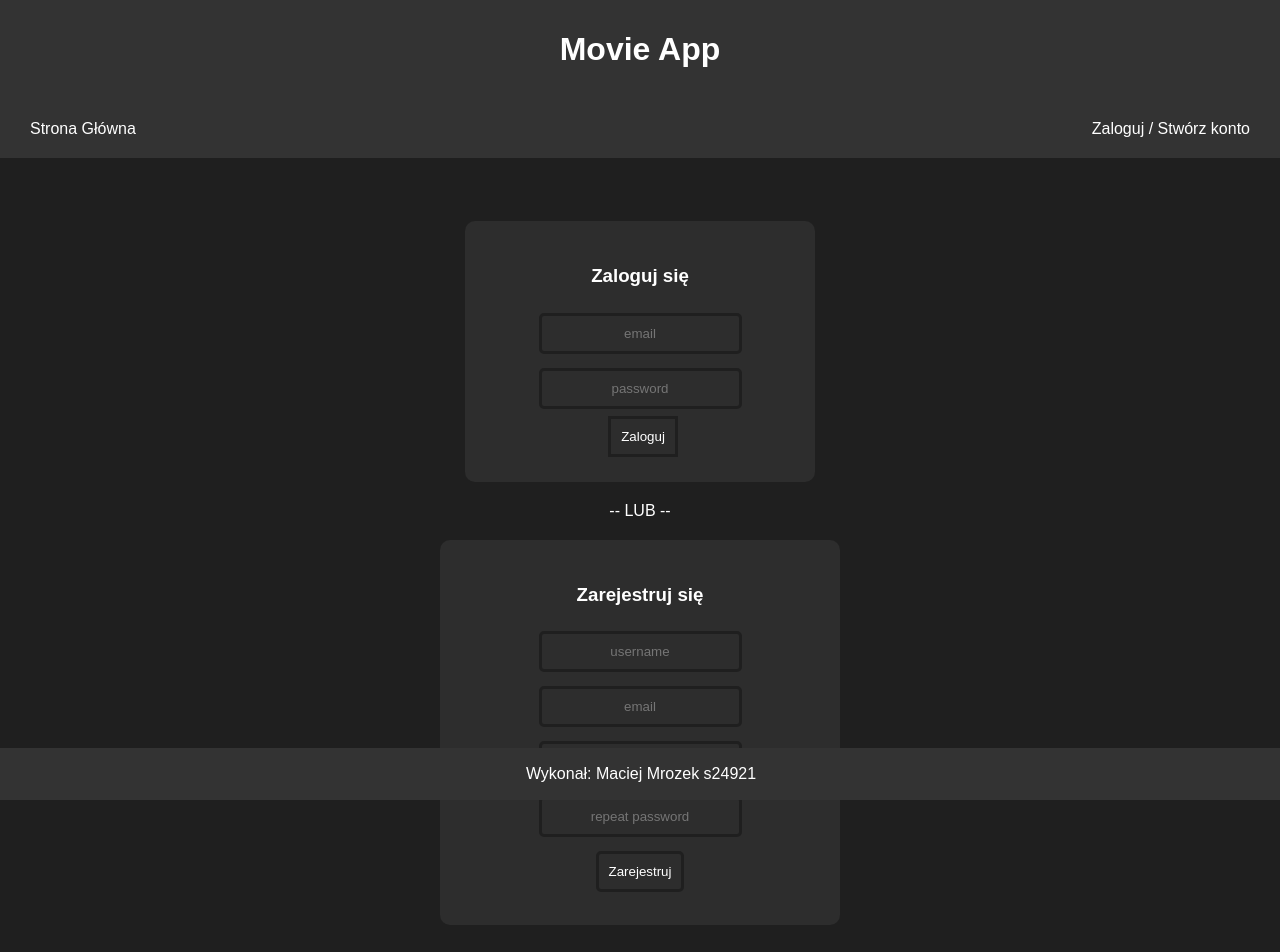
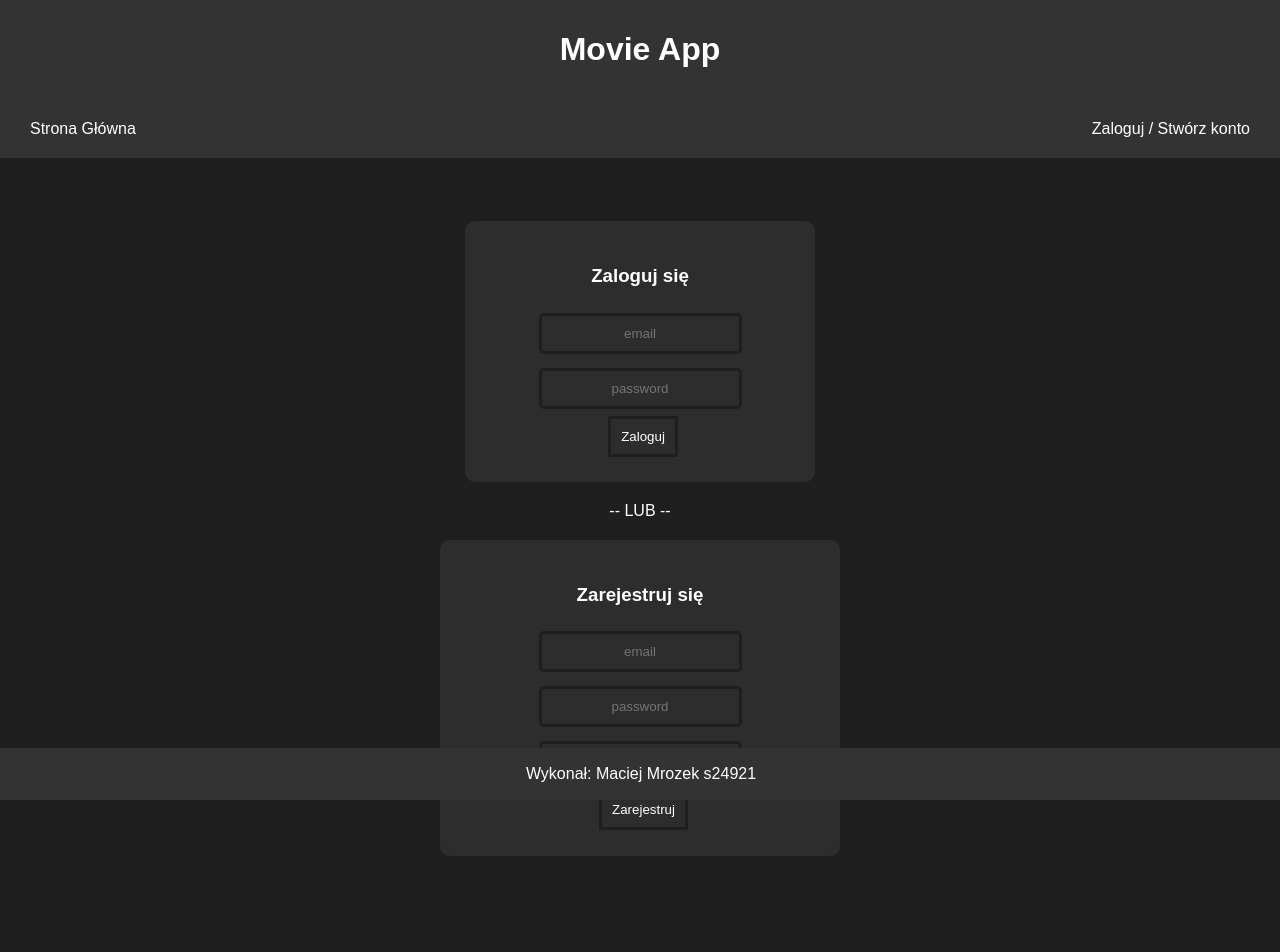
Before and after one commit to Mroxny/my-movie, a React (Create React App) app in the folder movie-app-front/: page /login in a window 1280 px wide. Shown: the top 952 px of the page. Built offline with nearby package versions, Linux system fonts and the light colour scheme.

Commit message:
Add register component

```diff
--- a/movie-app-front/src/components/LoginPage.js
+++ b/movie-app-front/src/components/LoginPage.js
@@ -1,43 +1,15 @@
 import React, {useState} from 'react';
 import LoginComponent from './LoginComponent';
+import RegisterComponent from './RegisterComponent';
 
 
 const LoginPage = () => {
 
-  const [regUsername, setRegUsername] = useState('');
-  const [regEmail, setRegEmail] = useState('');
-  const [regPassword1, setRegPassword1] = useState('');
-  const [regPassword2, setRegPassword2] = useState('');
-  const [regError, setRegError] = useState('');
 
 
 
-  const validateRegister = () => {
-    const emailRegex = /^[^\s@]+@[^\s@]+\.[^\s@]+$/;
 
-    if (regUsername.length < 3) {
-      setRegError('Nazwa użytkownika powinna mieć co najmniej 3 znaki');
-      return false;
-    }
 
-    if (!emailRegex.test(regEmail)) {
-      setRegError('Niepoprawny email');
-      return false;
-    }
-
-    if (regPassword1.length < 8) {
-      setRegError('Hasło powinno mieć co najmniej 8 znaków');
-      return false;
-    }
-
-    if (regPassword1 !== regPassword2) {
-      setRegError('Hasła się nie zgadzają');
-      return false;
-    }
-
-    setRegError('');
-    return true;
-  };
 
   return (
 
@@ -46,55 +18,7 @@ const LoginPage = () => {
 
         <p style={{ margin: '20px', textAlign: 'center' }}>-- LUB --</p>
 
-        <div className="register-block">
-          <h3>Zarejestruj się</h3>
-          <form action="./logged_index.html" onSubmit={(e) => e.preventDefault() || validateRegister()}>
-            <input
-              className="main-block-input"
-              type="text"
-              name="reg-username"
-              id="reg-username"
-              placeholder="username"
-              value={regUsername}
-              onChange={(e) => setRegUsername(e.target.value)}
-            />
-            <br />
-            <input
-              className="main-block-input"
-              type="email"
-              name="reg-email"
-              id="reg-email"
-              placeholder="email"
-              value={regEmail}
-              onChange={(e) => setRegEmail(e.target.value)}
-            />
-            <br />
-            <input
-              className="main-block-input"
-              type="password"
-              name="reg-password1"
-              id="reg-password1"
-              placeholder="password"
-              value={regPassword1}
-              onChange={(e) => setRegPassword1(e.target.value)}
-            />
-            <br />
-            <input
-              className="main-block-input"
-              type="password"
-              name="reg-password2"
-              id="reg-password2"
-              placeholder="repeat password"
-              value={regPassword2}
-              onChange={(e) => setRegPassword2(e.target.value)}
-            />
-            <br />
-            <input className="main-block-input" type="submit" value="Zarejestruj" />
-            <p className="error-msg" style={{ display: regError ? '' : 'none' }} id="reg-error">
-              {regError}
-            </p>
-          </form>
-        </div>
+        <RegisterComponent/>
       </div>
 
   );
--- /dev/null
+++ b/movie-app-front/src/components/RegisterComponent.js
@@ -0,0 +1,75 @@
+import React, {useState} from 'react';
+
+const RegisterComponent = () => {
+    const [regEmail, setRegEmail] = useState('');
+    const [regPassword1, setRegPassword1] = useState('');
+    const [regPassword2, setRegPassword2] = useState('');
+    const [regError, setRegError] = useState('');
+
+
+    const validateRegister = () => {
+        const emailRegex = /^[^\s@]+@[^\s@]+\.[^\s@]+$/;
+
+
+        if (!emailRegex.test(regEmail)) {
+          setRegError('Niepoprawny email');
+          return false;
+        }
+
+        if (regPassword1.length < 8) {
+          setRegError('Hasło powinno mieć co najmniej 8 znaków');
+          return false;
+        }
+
+        if (regPassword1 !== regPassword2) {
+          setRegError('Hasła się nie zgadzają');
+          return false;
+        }
+
+        setRegError('');
+        return true;
+      };
+
+
+    return (
+        <div className="register-block">
+          <h3>Zarejestruj się</h3>
+            <input
+              className="main-block-input"
+              type="email"
+              name="reg-email"
+              id="reg-email"
+              placeholder="email"
+              value={regEmail}
+              onChange={(e) => setRegEmail(e.target.value)}
+            />
+            <br />
+            <input
+              className="main-block-input"
+              type="password"
+              name="reg-password1"
+              id="reg-password1"
+              placeholder="password"
+              value={regPassword1}
+              onChange={(e) => setRegPassword1(e.target.value)}
+            />
+            <br />
+            <input
+              className="main-block-input"
+              type="password"
+              name="reg-password2"
+              id="reg-password2"
+              placeholder="repeat password"
+              value={regPassword2}
+              onChange={(e) => setRegPassword2(e.target.value)}
+            />
+            <br />
+            <button className="main-block-input" onClick={validateRegister}>Zarejestruj</button>
+            <p className="error-msg" style={{ display: regError ? 'block' : 'none' }} id="reg-error">
+              {regError}
+            </p>
+        </div>
+    );
+};
+
+export default RegisterComponent;
```
